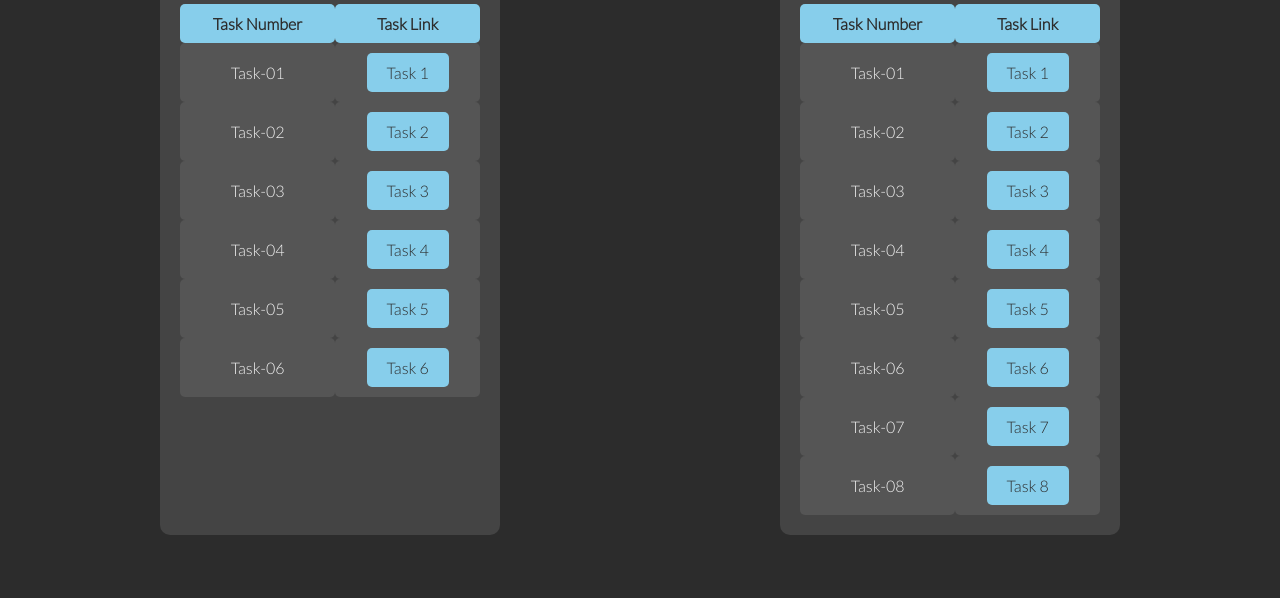
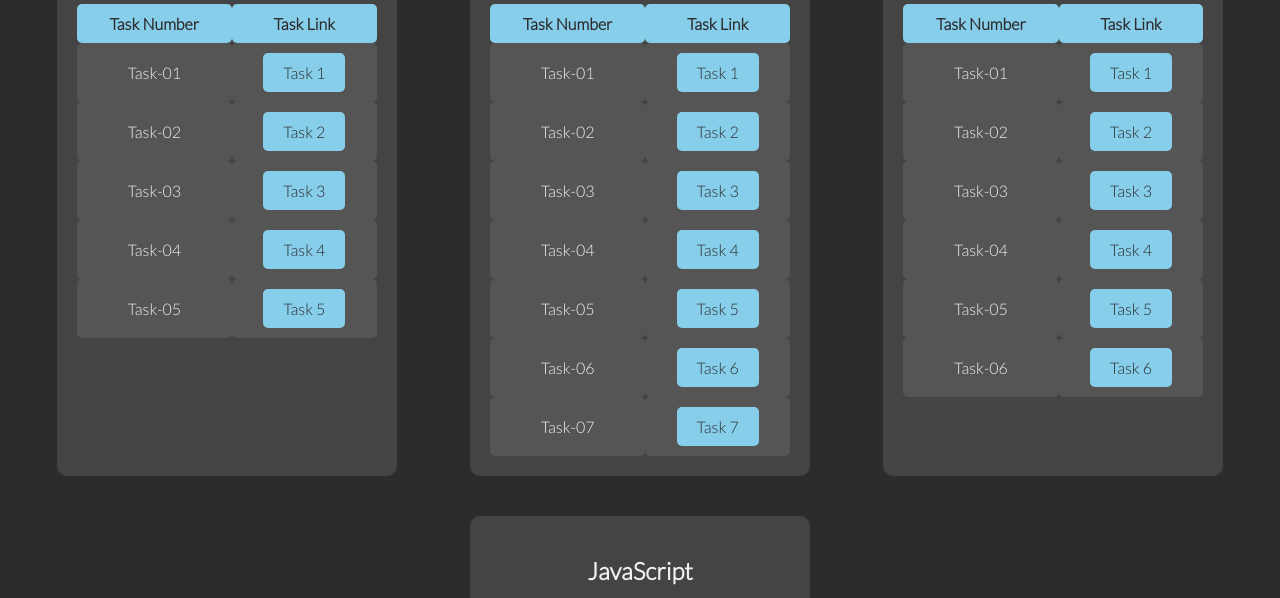
Before and after one commit to niladrik2001/MERN-FullStack-Course-2024, a plain HTML site: page Assignment 2/index.html in a window 1280 px wide. Shown: the part 440-1038 px from the top of the page. Before the commit the page ends 1015 px from the top, so only its background shows below. Drawn offline with Linux system fonts and the light colour scheme.

Commit message:
Update index.html

```diff
--- a/Assignment 2/index.html
+++ b/Assignment 2/index.html
@@ -88,8 +88,79 @@
     </div>
     <div class="content">
         <div class="tasks-container">
+            <!-- HTML Tasks -->
             <div class="tasks">
-                <h2>BOOTSTRAP</h2>
+                <h2>HTML</h2>
+                <h3>Tasks</h3>
+                <table>
+                    <tr>
+                        <th>Task Number</th>
+                        <th>Task Link</th>
+                    </tr>
+                    <tr>
+                        <td>Task-01</td>
+                        <td><a href="Assignment 1/html/task1.html">Task 1</a></td>
+                    </tr>
+                    <tr>
+                        <td>Task-02</td>
+                        <td><a href="Assignment 1/html/task2.html">Task 2</a></td>
+                    </tr>
+                    <tr>
+                        <td>Task-03</td>
+                        <td><a href="Assignment 1/html/task3.html">Task 3</a></td>
+                    </tr>
+                    <tr>
+                        <td>Task-04</td>
+                        <td><a href="Assignment 1/html/task4.html">Task 4</a></td>
+                    </tr>
+                    <tr>
+                        <td>Task-05</td>
+                        <td><a href="Assignment 1/html/task5.html">Task 5</a></td>
+                    </tr>
+                </table>
+            </div>
+            <!-- CSS Tasks -->
+            <div class="tasks">
+                <h2>CSS</h2>
+                <h3>Tasks</h3>
+                <table>
+                    <tr>
+                        <th>Task Number</th>
+                        <th>Task Link</th>
+                    </tr>
+                    <tr>
+                        <td>Task-01</td>
+                        <td><a href="Assignment 1/css/task1.html">Task 1</a></td>
+                    </tr>
+                    <tr>
+                        <td>Task-02</td>
+                        <td><a href="Assignment 1/css/task2.html">Task 2</a></td>
+                    </tr>
+                    <tr>
+                        <td>Task-03</td>
+                        <td><a href="Assignment 1/css/task3.html">Task 3</a></td>
+                    </tr>
+                    <tr>
+                        <td>Task-04</td>
+                        <td><a href="Assignment 1/css/task4.html">Task 4</a></td>
+                    </tr>
+                    <tr>
+                        <td>Task-05</td>
+                        <td><a href="Assignment 1/css/task5.html">Task 5</a></td>
+                    </tr>
+                    <tr>
+                        <td>Task-06</td>
+                        <td><a href="Assignment 1/css/task6.html">Task 6</a></td>
+                    </tr>
+                    <tr>
+                        <td>Task-07</td>
+                        <td><a href="Assignment 1/css/task7.html">Task 7</a></td>
+                    </tr>
+                </table>
+            </div>
+            <!-- Bootstrap Tasks -->
+            <div class="tasks">
+                <h2>Bootstrap</h2>
                 <h3>Tasks</h3>
                 <table>
                     <tr>
@@ -122,8 +193,9 @@
                     </tr>
                 </table>
             </div>
+            <!-- JavaScript Tasks -->
             <div class="tasks">
-                <h2>JAVASCRIPT</h2>
+                <h2>JavaScript</h2>
                 <h3>Tasks</h3>
                 <table>
                     <tr>
```
